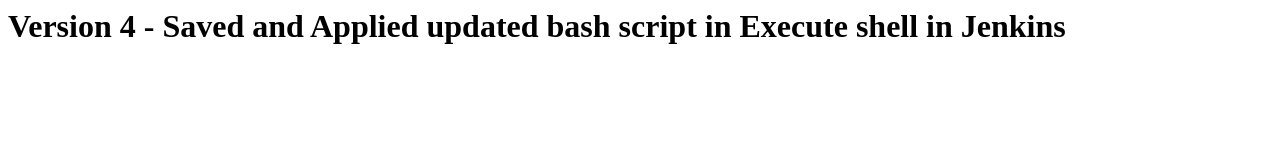
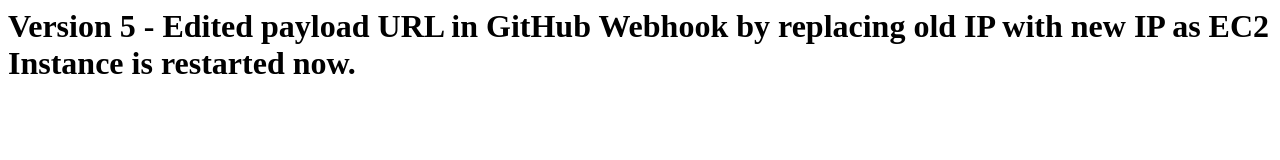
Before and after one commit to SandyDevOpsStuffs/Experiment5, a plain HTML site: page index.html in a window 1280 px wide. Drawn offline with Linux system fonts and the light colour scheme.

Commit message:
Payload URL is edited by replacing old IP with new IP as EC2 Instance is restarted now.

```diff
--- a/index.html
+++ b/index.html
@@ -1 +1 @@
-<h1>Version 4 - Saved and Applied updated bash script in Execute shell in Jenkins</h1>
+<h1>Version 5 - Edited payload URL in GitHub Webhook by replacing old IP with new IP as EC2 Instance is restarted now.</h1>
```
